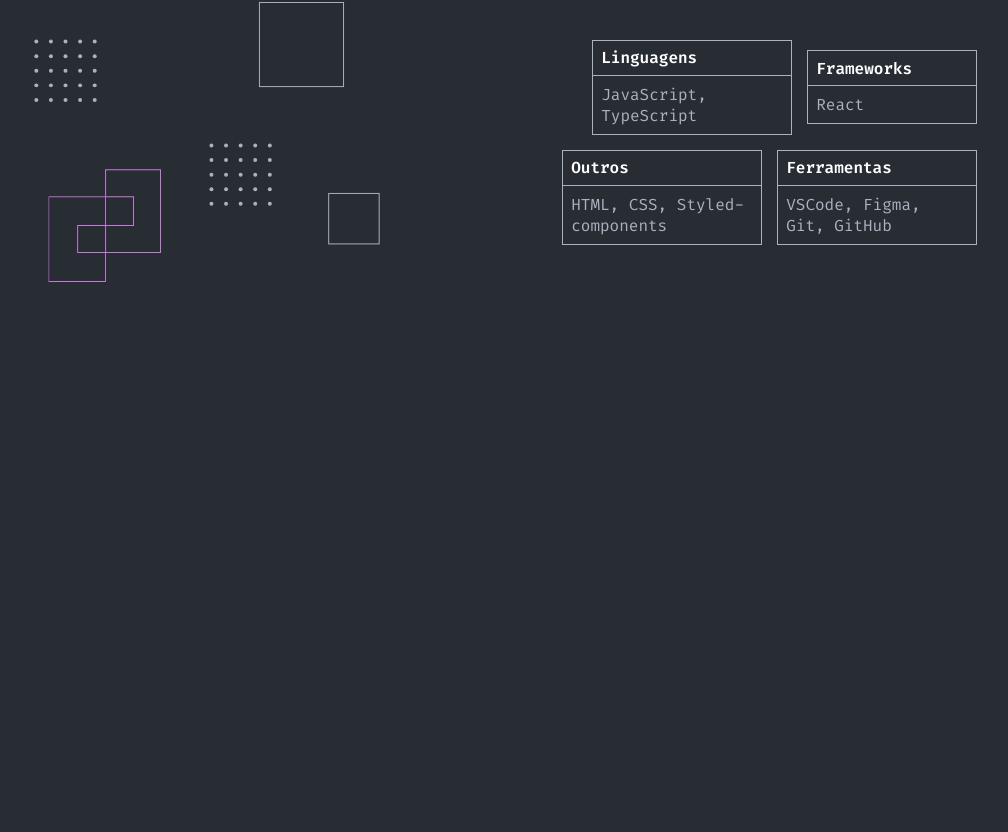
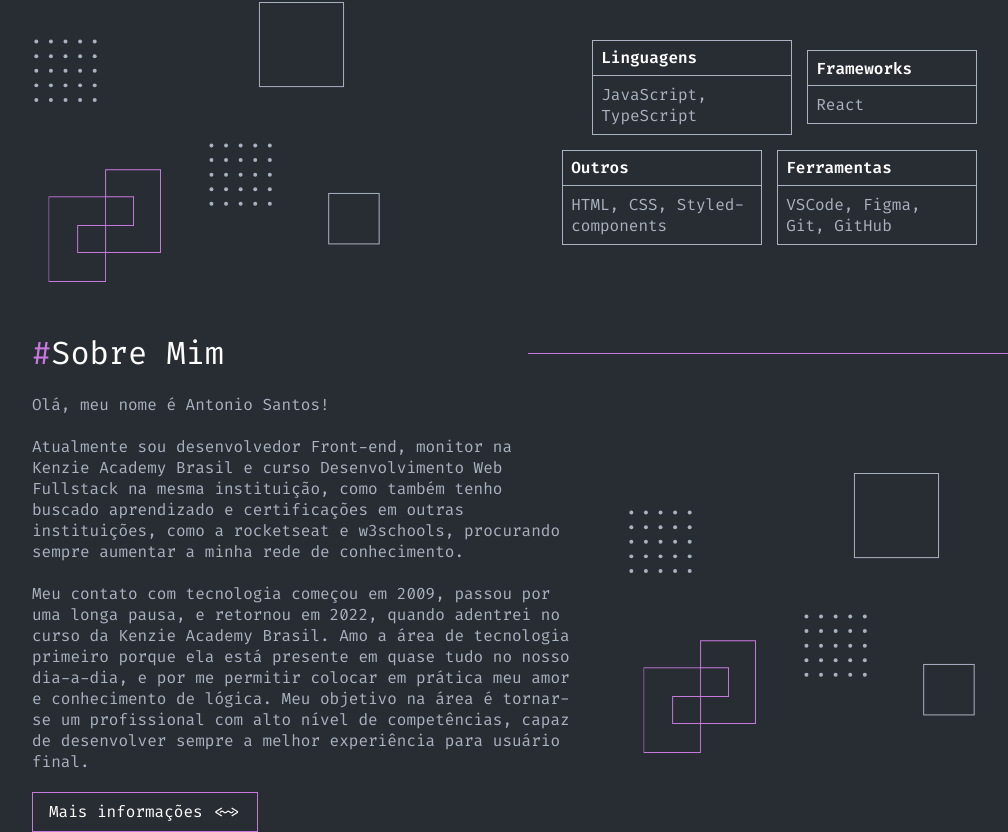
Before and after one commit to AntonioSantosBJPE/PortfolioAntonioSantos, a React (Vite) app: page / in a window 1280 px wide. Shown: the part 1204-2036 px from the top of the page, without its empty margins (112-1120 px from the left). Before the commit the page ends 1491 px from the top, so only its background shows below. Built offline with nearby package versions, Linux system fonts and the light colour scheme.

Commit message:
feat: create the about me session on the home page

```diff
--- a/src/pages/home/index.jsx
+++ b/src/pages/home/index.jsx
@@ -3,8 +3,8 @@
   StyledInitialInfos,
   StyledProjects,
   StyledSkills,
+  StyledABout,
 } from "./style";
-import { Link } from "react-router-dom";
 import { infosProjectsHomePage, infosSkills } from "../../services/dataBase.js";
 import { CardProject } from "../../components/CardProject";
 import { CardSkills } from "../../components/CardSkills";
@@ -77,6 +77,48 @@
           </ul>
         </div>
       </StyledSkills>
+
+      <StyledABout>
+        <div>
+          <h2>
+            <span>#</span>Sobre Mim
+          </h2>
+          <span></span>
+        </div>
+
+        <div>
+          <div>
+            <p>
+              Olá, meu nome é Antonio Santos!
+              <br></br>
+              <br></br>
+              Atualmente sou desenvolvedor Front-end, monitor na Kenzie Academy
+              Brasil e curso Desenvolvimento Web Fullstack na mesma instituição,
+              como também tenho buscado aprendizado e certificações em outras
+              instituições, como a rocketseat e w3schools, procurando sempre
+              aumentar a minha rede de conhecimento.
+              <br></br>
+              <br></br>
+              Meu contato com tecnologia começou em 2009, passou por uma longa
+              pausa, e retornou em 2022, quando adentrei no curso da Kenzie
+              Academy Brasil. Amo a área de tecnologia primeiro porque ela está
+              presente em quase tudo no nosso dia-a-dia, e por me permitir
+              colocar em prática meu amor e conhecimento de lógica. Meu objetivo
+              na área é tornar-se um profissional com alto nível de
+              competências, capaz de desenvolver sempre a melhor experiência
+              para usuário final.
+            </p>
+            <LinkNavigation
+              name="Mais informações <~>"
+              to="/about"
+              variant="InternalPrimary"
+            />
+          </div>
+          <figure>
+            <img src="../../../public/geometricsSkills.svg" alt="" />
+          </figure>
+        </div>
+      </StyledABout>
     </StyledContainerHome>
   );
 };
--- a/src/pages/home/style.js
+++ b/src/pages/home/style.js
@@ -175,7 +175,7 @@
 
     span:nth-child(2) {
       display: none;
-      width: 60%;
+      width: 50%;
       height: 1px;
       background-color: var(--color-primary);
 
@@ -261,3 +261,92 @@
     }
   }
 `;
+
+export const StyledABout = styled.section`
+  width: 100%;
+  height: fit-content;
+
+  display: flex;
+  flex-direction: column;
+  gap: 20px;
+
+  div:nth-child(1) {
+    display: flex;
+    justify-content: space-between;
+    align-items: center;
+
+    h2 {
+      font-weight: 500;
+      font-size: 32px;
+      line-height: 42px;
+
+      color: var(--color-gray-0);
+      span {
+        color: var(--color-primary);
+      }
+    }
+
+    span:nth-child(2) {
+      display: none;
+      width: 50%;
+      height: 1px;
+      background-color: var(--color-primary);
+
+      @media (min-width: 500px) {
+        display: block;
+      }
+    }
+  }
+
+  div:nth-child(2) {
+    width: 100%;
+    height: fit-content;
+
+    display: flex;
+    flex-direction: column;
+    align-items: center;
+    gap: 5%;
+
+    div:nth-child(1) {
+      width: 100%;
+      max-width: 590px;
+      height: fit-content;
+
+      display: flex;
+      flex-direction: column;
+      align-items: flex-start;
+      gap: 20px;
+      p {
+        width: 100%;
+        font-weight: 400;
+        font-size: 16px;
+        line-height: 21px;
+
+        color: var(--color-gray-1);
+      }
+    }
+    figure {
+      display: none;
+      width: 40%;
+      max-width: 350px;
+      height: 280px;
+      img {
+        width: 100%;
+        height: 100%;
+        object-fit: fill;
+      }
+    }
+
+    @media (min-width: 768px) {
+      flex-direction: row;
+      figure {
+        display: block;
+      }
+
+      div:nth-child(1) {
+        width: 55%;
+        max-width: 590px;
+      }
+    }
+  }
+`;
```
